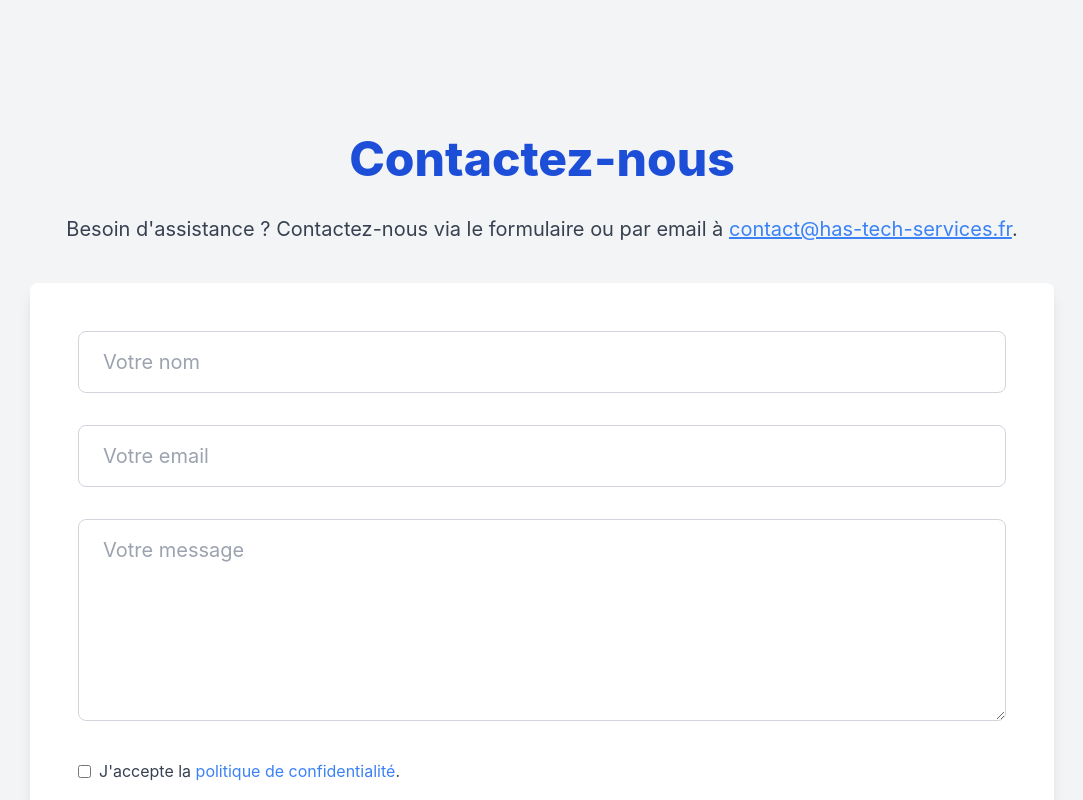
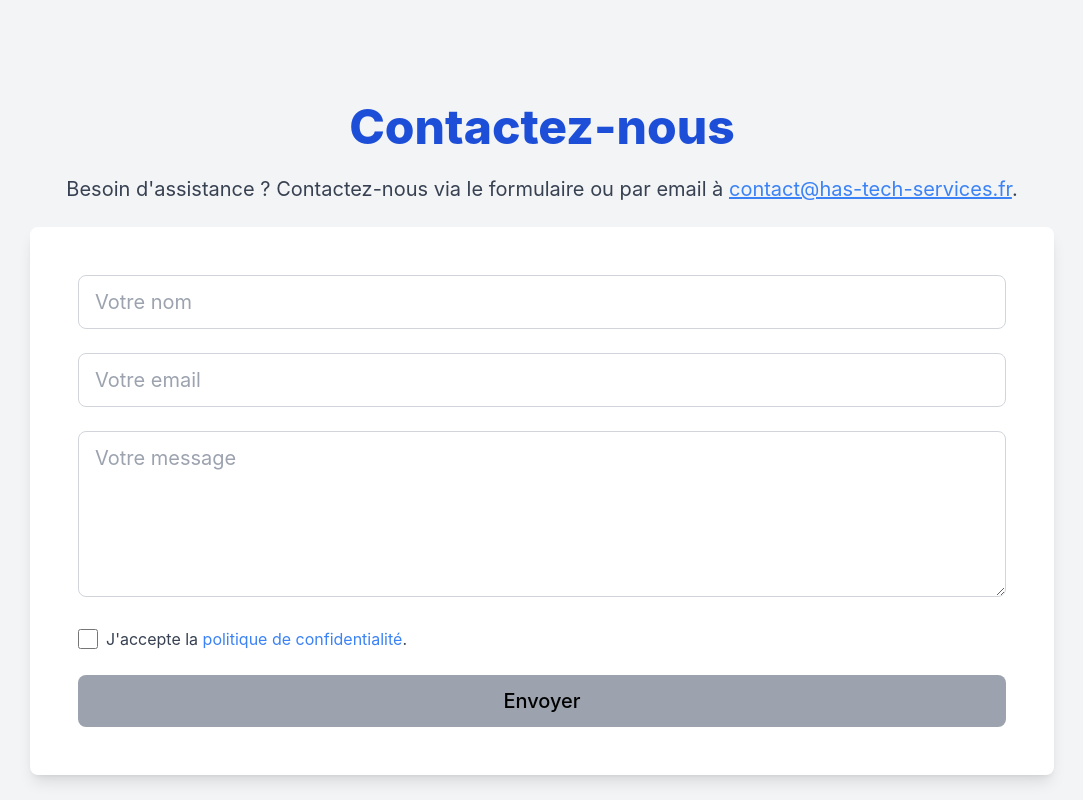
Before and after one commit to HASSANEBEZZA/Has-Tech-Services, a React (Create React App) app: page / in a window 1280 px wide. Shown: the part 3280-4080 px from the top of the page, without its empty margins (98-1181 px from the left). Built offline with nearby package versions, Linux system fonts and the light colour scheme.

Commit message:
ajout de mentionlegal et Politique de confidentialité

```diff
--- a/src/components/Contact.tsx
+++ b/src/components/Contact.tsx
@@ -1,7 +1,5 @@
 import React, { useState } from 'react';
 import axios from 'axios';
-import { FaTwitter, FaFacebook, FaInstagram, FaLinkedin, FaTiktok, FaYoutube } from 'react-icons/fa';
-import '../components/SocialMedia.scss';
 
 const Contact: React.FC = () => {
   const [formData, setFormData] = useState({ name: '', email: '', message: '', acceptPrivacy: false });
@@ -48,18 +46,17 @@ const Contact: React.FC = () => {
   };
 
   return (
-    <>
-      <section id="contact" className="contact-section py-20 bg-gray-100">
-        <div className="container mx-auto text-center px-6">
-          <h2 className="text-5xl font-extrabold text-blue-700 mb-8">Contactez-nous</h2>
-          <p className="text-xl text-gray-700 mb-10">
+    <section id="contact" className="contact-section py-12 bg-gray-100">
+      <div className="container mx-auto text-center px-4 md:px-6">
+        <h2 className="text-3xl md:text-5xl font-extrabold text-blue-700 mb-6">Contactez-nous</h2>
+        <p className="text-lg md:text-xl text-gray-700 mb-6">
           Besoin d'assistance ? Contactez-nous via le formulaire ou par email à{' '}
           <a href="mailto:contact@has-tech-services.fr" className="text-blue-500 underline">
             contact@has-tech-services.fr
           </a>.
         </p>
         <form
-            className="bg-white p-12 shadow-lg rounded-lg max-w-5xl mx-auto space-y-8"
+          className="bg-white p-6 md:p-12 shadow-lg rounded-lg max-w-2xl md:max-w-5xl mx-auto space-y-6"
           onSubmit={handleSubmit}
         >
           <div>
@@ -67,7 +64,7 @@ const Contact: React.FC = () => {
               type="text"
               name="name"
               placeholder="Votre nom"
-                className="w-full px-6 py-4 border border-gray-300 rounded-lg focus:ring focus:ring-blue-300 text-xl"
+              className="w-full px-4 py-3 border border-gray-300 rounded-lg focus:ring focus:ring-blue-300 text-lg md:text-xl"
               value={formData.name}
               onChange={handleChange}
               required
@@ -78,7 +75,7 @@ const Contact: React.FC = () => {
               type="email"
               name="email"
               placeholder="Votre email"
-                className="w-full px-6 py-4 border border-gray-300 rounded-lg focus:ring focus:ring-blue-300 text-xl"
+              className="w-full px-4 py-3 border border-gray-300 rounded-lg focus:ring focus:ring-blue-300 text-lg md:text-xl"
               value={formData.email}
               onChange={handleChange}
               required
@@ -88,30 +85,34 @@ const Contact: React.FC = () => {
             <textarea
               name="message"
               placeholder="Votre message"
-                className="w-full px-6 py-4 border border-gray-300 rounded-lg focus:ring focus:ring-blue-300 text-xl"
-                rows={6}
+              className="w-full px-4 py-3 border border-gray-300 rounded-lg focus:ring focus:ring-blue-300 text-lg md:text-xl"
+              rows={5}
               value={formData.message}
               onChange={handleChange}
               required
             ></textarea>
           </div>
-            <div>
-              <label className="flex items-center text-gray-700">
+
+          {/* ✅ Checkbox bien alignée en face du texte */}
+          <div className="flex items-center space-x-2 text-gray-700">
             <input
               type="checkbox"
               name="acceptPrivacy"
               checked={formData.acceptPrivacy}
               onChange={handleCheckboxChange}
-                  className="mr-2"
+              className="h-5 w-5 accent-blue-600"
             />
+            <label className="text-sm md:text-base">
               J'accepte la&nbsp;
               <a href="/privacy-policy" className="text-blue-500">politique de confidentialité</a>.
             </label>
+          </div>
+
           {privacyError && <p className="text-red-600 text-sm">{privacyError}</p>}
-            </div>
+
           <button
             type="submit"
-              className={`w-full py-3 font-medium rounded-lg text-xl
+            className={`w-full py-3 font-medium rounded-lg text-lg md:text-xl
               ${!formData.acceptPrivacy ? 'bg-gray-400 cursor-not-allowed' : 'bg-blue-700 hover:bg-blue-600 text-white'}`}
             disabled={!formData.acceptPrivacy || status === 'loading'}
           >
@@ -126,7 +127,6 @@ const Contact: React.FC = () => {
         )}
       </div>
     </section>
-    </>
   );
 };
 
```
Lines whose indentation alone changed are shown as unchanged.
